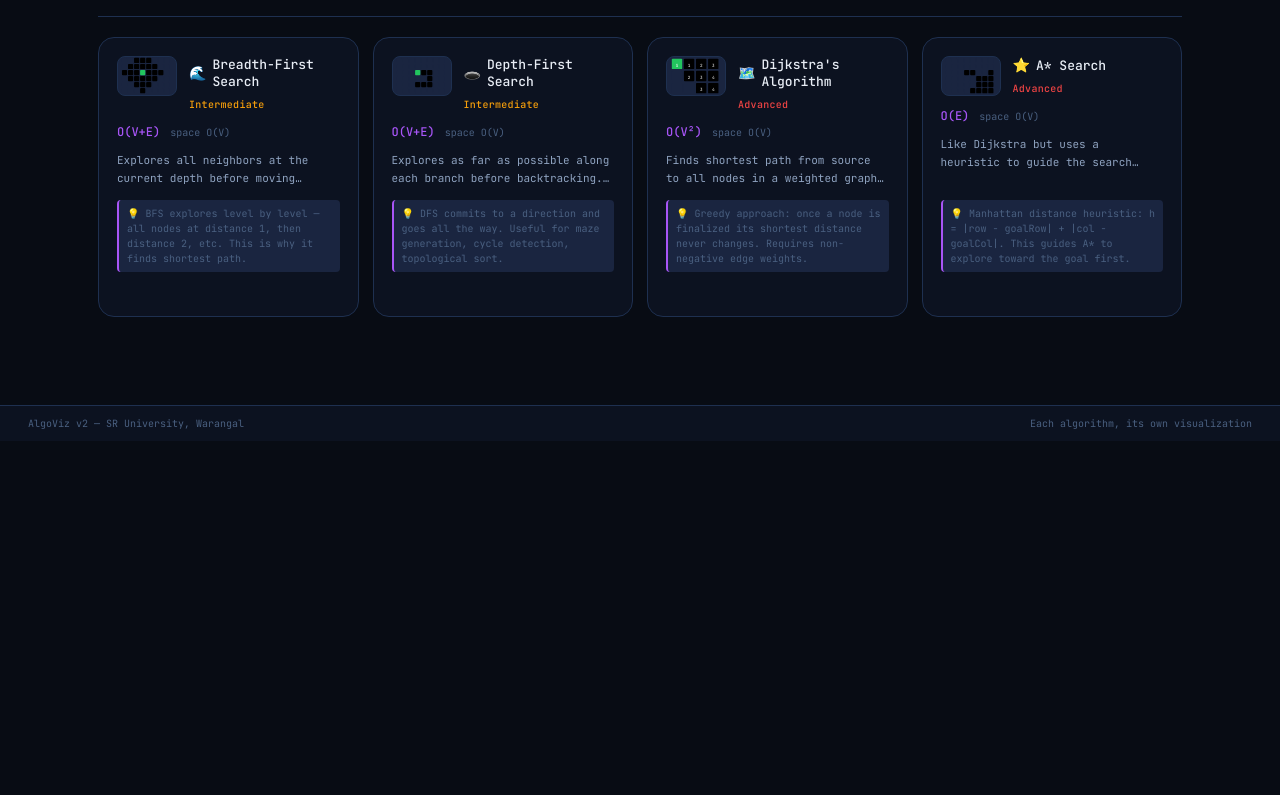
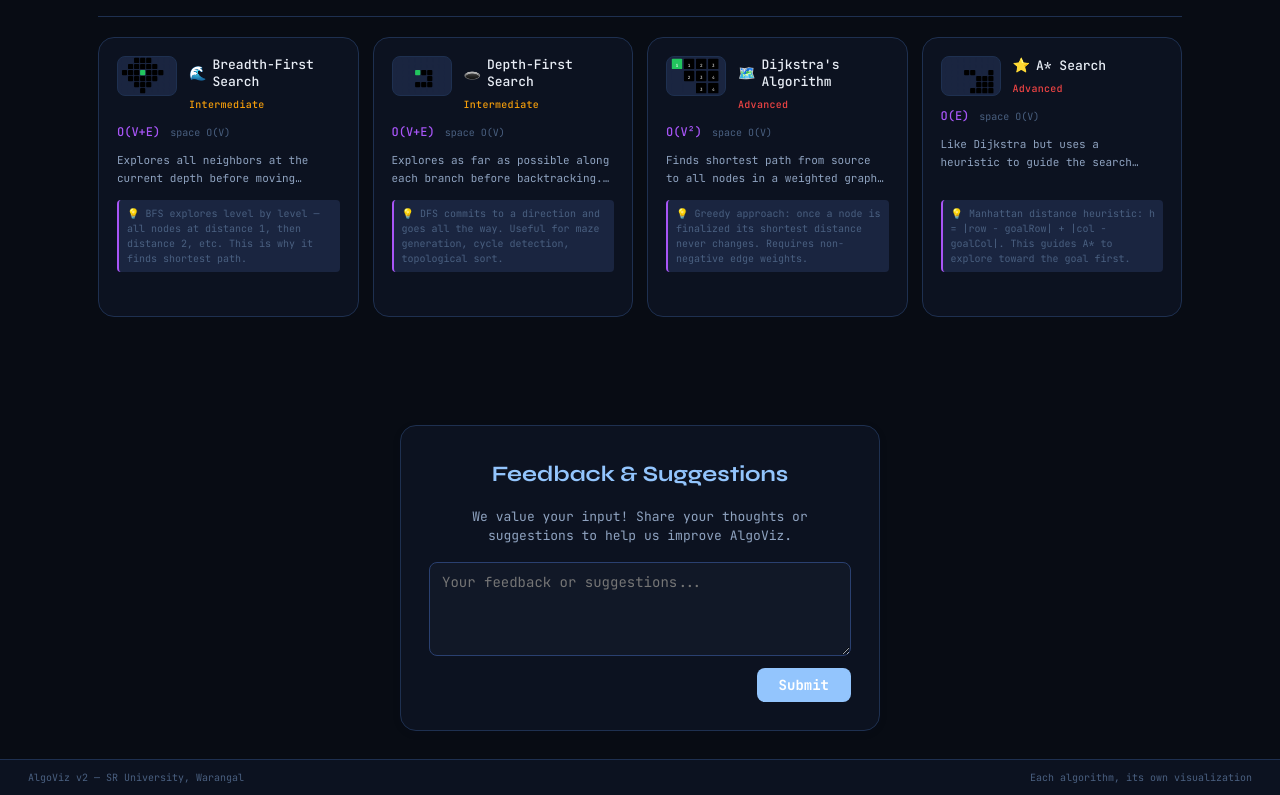
Before and after one commit to 2303A52012/algoviz, a React (Create React App) app: page / in a window 1280 px wide. Shown: the part 2329-3124 px from the top of the page. Before the commit the page ends 2770 px from the top, so only its background shows below. Built offline with nearby package versions, Linux system fonts and the light colour scheme.

Commit message:
adderd feedback option(just frontend)

```diff
--- a/src/components/HomePage.css
+++ b/src/components/HomePage.css
@@ -1,3 +1,69 @@
+/* ---- Feedback Section ---- */
+.feedback-section {
+  margin: 48px auto 0 auto;
+  max-width: 480px;
+  background: var(--bg-panel);
+  border: 1px solid var(--border-dim);
+  border-radius: var(--radius-xl);
+  padding: 32px 28px 28px 28px;
+  box-shadow: 0 2px 12px 0 #1a25400a;
+  display: flex;
+  flex-direction: column;
+  align-items: center;
+  gap: 16px;
+}
+.feedback-title {
+  font-family: var(--font-display);
+  font-size: 22px;
+  font-weight: 700;
+  color: var(--blue-light);
+  margin-bottom: 0;
+}
+.feedback-desc {
+  font-size: 13px;
+  color: var(--text-secondary);
+  text-align: center;
+  margin-bottom: 0;
+}
+.feedback-form {
+  width: 100%;
+  display: flex;
+  flex-direction: column;
+  gap: 12px;
+}
+.feedback-textarea {
+  width: 100%;
+  font-size: 14px;
+  font-family: inherit;
+  padding: 10px 12px;
+  border-radius: 8px;
+  border: 1px solid var(--border-mid);
+  background: var(--bg-surface);
+  color: var(--text-primary);
+  resize: vertical;
+  min-height: 80px;
+  transition: border-color var(--t-fast);
+}
+.feedback-textarea:focus {
+  outline: none;
+  border-color: var(--blue-light);
+}
+.feedback-submit {
+  align-self: flex-end;
+  background: var(--blue-light);
+  color: #fff;
+  font-family: var(--font-mono);
+  font-size: 14px;
+  font-weight: 600;
+  border: none;
+  border-radius: 8px;
+  padding: 8px 22px;
+  cursor: pointer;
+  transition: background var(--t-fast);
+}
+.feedback-submit:hover {
+  background: var(--blue-dark);
+}
 /* ===== HOME PAGE ===== */
 .home-root { display: flex; flex-direction: column; gap: 52px; padding-bottom: 60px; }
 
--- a/src/components/HomePage.jsx
+++ b/src/components/HomePage.jsx
@@ -277,8 +277,8 @@ export default function HomePage({ onSelect }) {
     : CATEGORIES;
 
   return (
+    <>
       <div className="home-root">
-
         {/* Hero */}
         <section className="hero">
           <div className="hero-glow" />
@@ -349,7 +349,22 @@ export default function HomePage({ onSelect }) {
             </div>
           </section>
         ))}
-
       </div>
+      {/* Feedback & Suggestions Form */}
+      <section className="feedback-section">
+        <h2 className="feedback-title">Feedback & Suggestions</h2>
+        <p className="feedback-desc">We value your input! Share your thoughts or suggestions to help us improve AlgoViz.</p>
+        <form className="feedback-form" onSubmit={e => { e.preventDefault(); alert('Thank you for your feedback!'); e.target.reset(); }}>
+          <textarea
+            className="feedback-textarea"
+            name="feedback"
+            rows="4"
+            placeholder="Your feedback or suggestions..."
+            required
+          />
+          <button className="feedback-submit" type="submit">Submit</button>
+        </form>
+      </section>
+    </>
   );
 }
```
Lines whose indentation alone changed are shown as unchanged.
